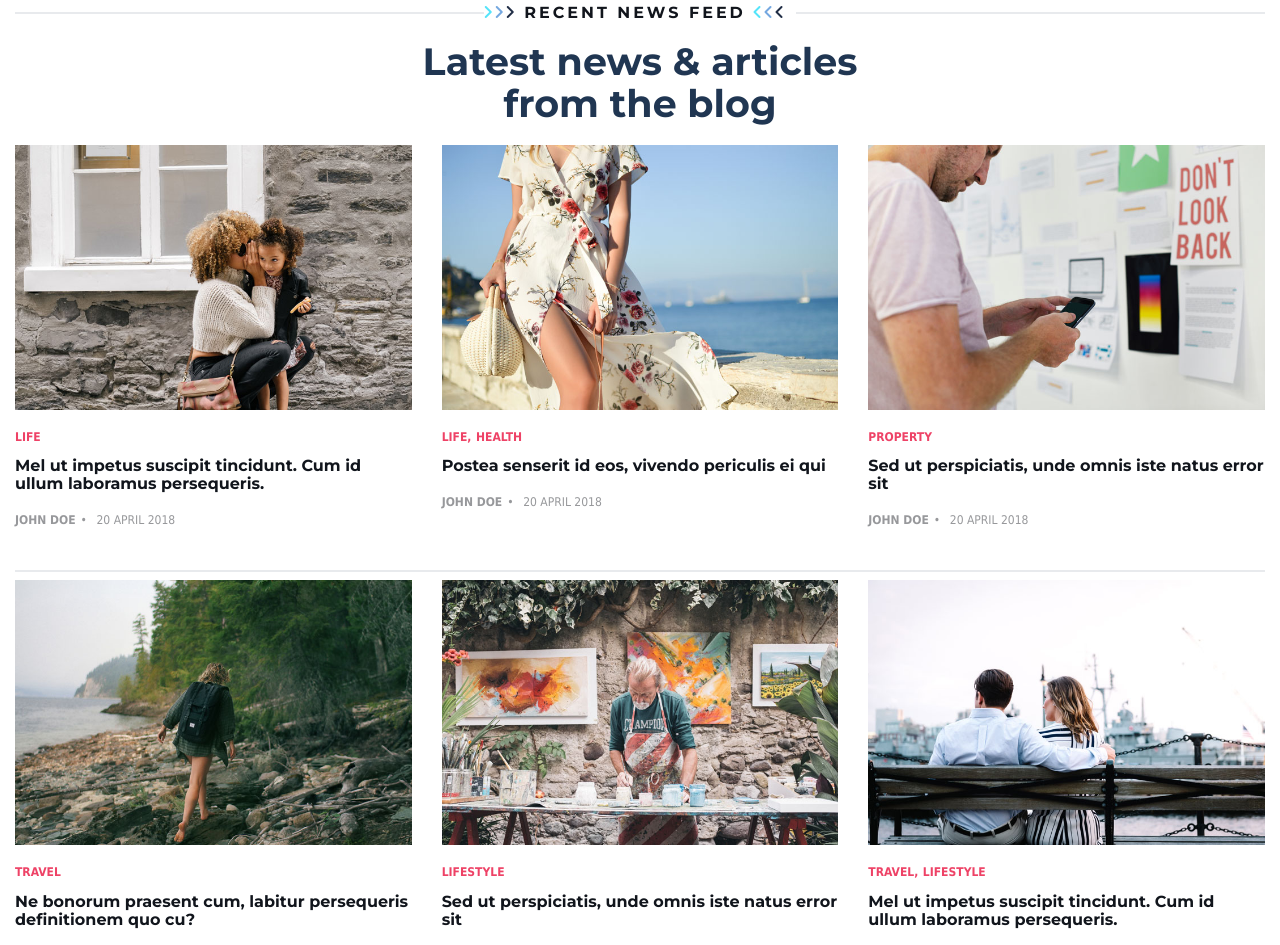
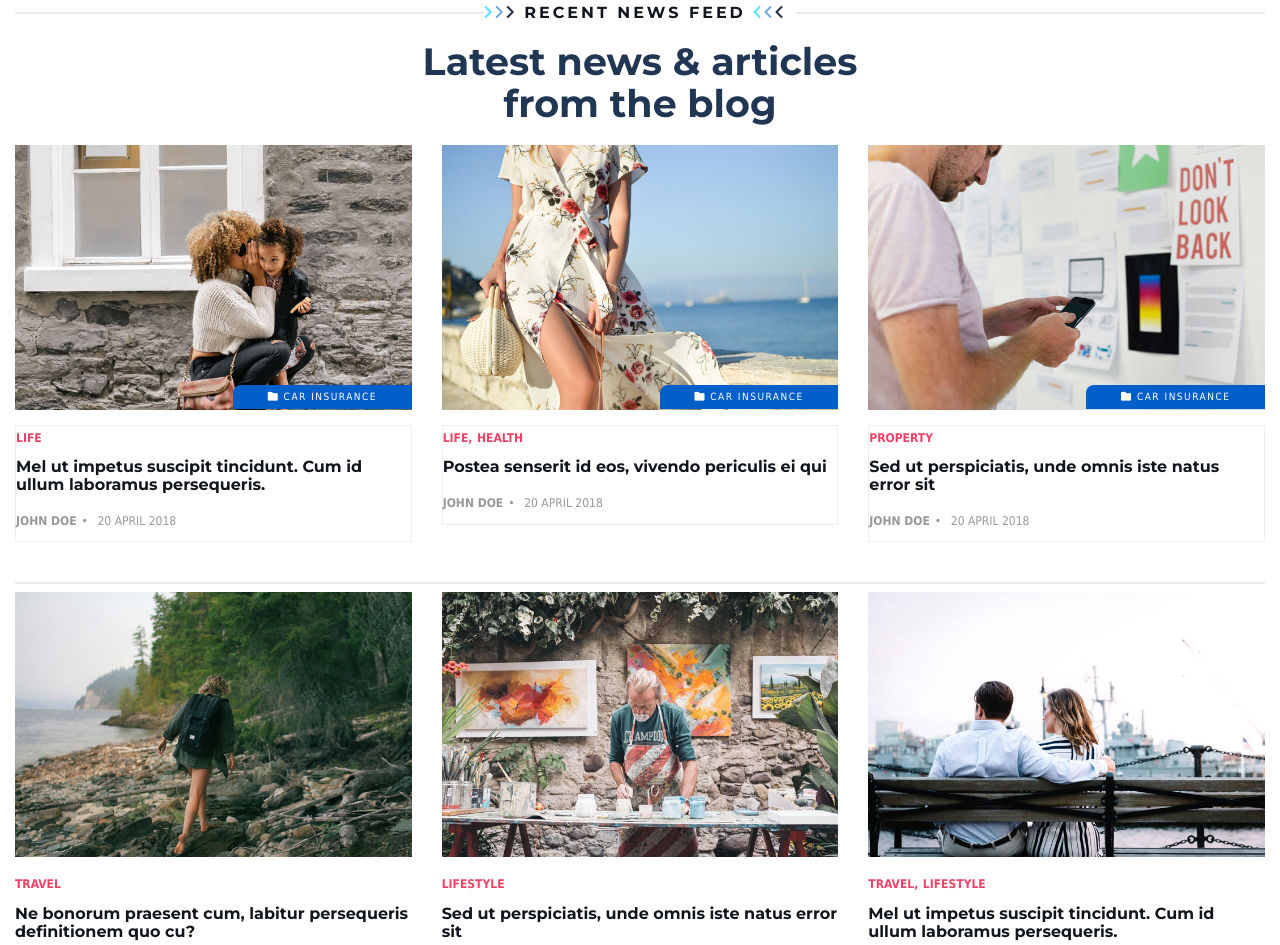
Before and after one commit to Emeson360/insurance, a plain HTML site: page index.html in a window 1280 px wide. Shown: the part 3501-4446 px from the top of the page. Drawn offline with nearby package versions, Linux system fonts and the light colour scheme; a web font is replaced by a local one.

Commit message:
added: latest news

```diff
--- a/css/style.css
+++ b/css/style.css
@@ -192,6 +192,31 @@ RESPONSIVE
   padding: 5px 15px;
   border-radius: 10px;
   border: 1px solid #ccc;
+}
+
+
+.post-blog-img {
+  position: relative;
+}
+
+.car-insure-tag {
+  background-color: #015FC9;
+  color: #fff;
+  padding: 5px;
+  width: 45%;
+  font-size: 10px;
+  letter-spacing: 1.5px;
+  border-radius: 8px 0 0 0;
+  text-align: center;
+  position: absolute;
+  bottom: -19.8px;
+  right: 0;
+}
+
+.blog-card {
+  border: 1px solid #eee;
+  padding: 0 10px;
+  margin-top: -20px;
 }
 
 
--- a/index.html
+++ b/index.html
@@ -624,9 +624,12 @@
 
 				</div>
 				<div class="col-md-4">
-					<div class="post post-sm">
-						<a class="post-img" href="blog-post.html"><img src="img/post-9.jpg" alt=""></a>
-						<div class="post-body">
+					<div class="post post-sm ">
+						<div class="post-blog-img">
+							<a class="post-img" href="blog-post.html"><img src="img/post-9.jpg" alt=""></a>
+							<p class="car-insure-tag"><i class="fa fa-folder"></i> CAR INSURANCE</p>
+						</div>
+						<div class="post-body blog-card">
 							<div class="post-category">
 								<a href="category.html">Life</a>
 							</div>
@@ -642,9 +645,13 @@
 
 
 				<div class="col-md-4">
-					<div class="post post-sm">
-						<a class="post-img" href="blog-post.html"><img src="img/post-8.jpg" alt=""></a>
-						<div class="post-body">
+					<div class="post post-sm ">
+						<div class="post-blog-img">
+							<a class="post-img" href="blog-post.html"><img src="img/post-8.jpg" alt=""></a>
+							<p class="car-insure-tag"><i class="fa fa-folder"></i> CAR INSURANCE</p>
+						</div>
+
+						<div class="post-body blog-card">
 							<div class="post-category">
 								<a href="category.html">Life</a>
 								<a href="category.html">Health</a>
@@ -661,9 +668,13 @@
 
 
 				<div class="col-md-4">
-					<div class="post post-sm">
-						<a class="post-img" href="blog-post.html"><img src="img/post-11.jpg" alt=""></a>
-						<div class="post-body">
+					<div class="post post-sm ">
+						<div class="post-blog-img">
+							<a class="post-img" href="blog-post.html"><img src="img/post-11.jpg" alt=""></a>
+							<p class="car-insure-tag"><i class="fa fa-folder"></i> CAR INSURANCE</p>
+						</div>
+
+						<div class="post-body blog-card">
 							<div class="post-category">
 								<a href="category.html">Property</a>
 							</div>
```
